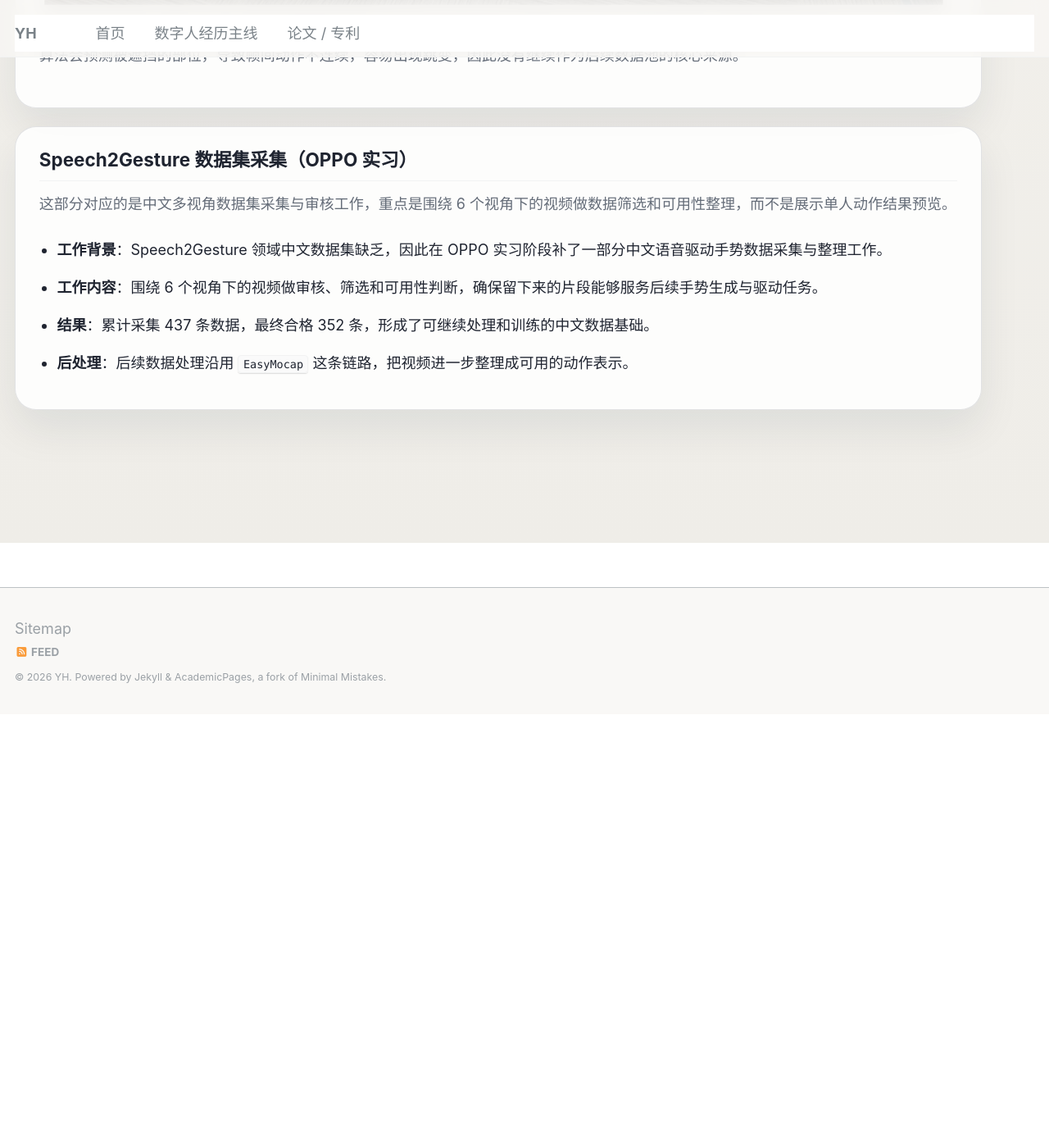
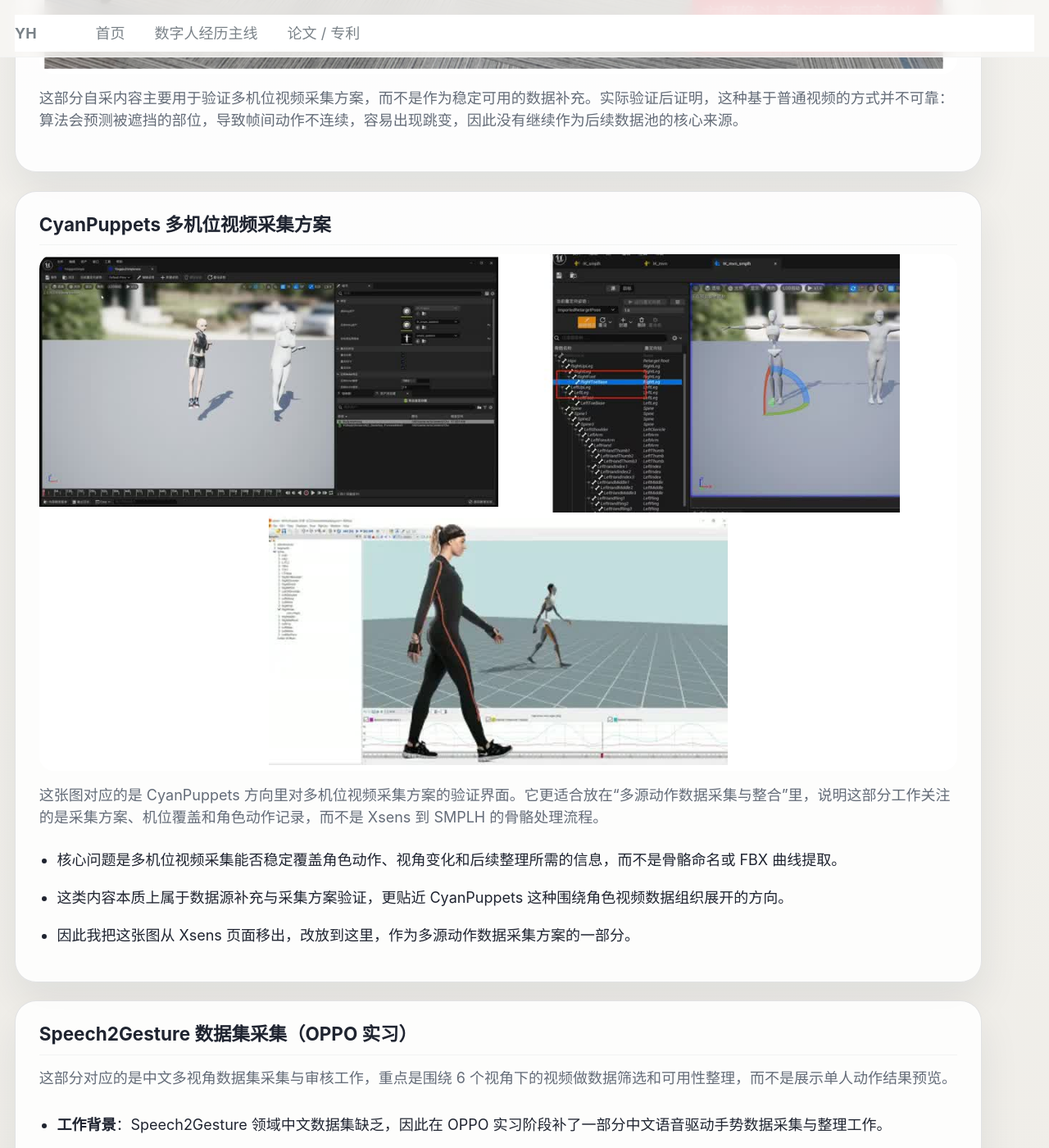
Before and after one commit to svitass/svitass.github.io, a Jekyll site: the page built from _portfolio/multi-source-motion-dataset-integration.md, in a window 1280 px wide and 1400 px high, scrolled down 2853 px. Shown: the whole window at 82% size. Built offline with Jekyll 4.4.1, drawn with Linux system fonts in a browser that asks for light colours; before the commit the page ends 3725 px from its top, so only the background shows below that; some of the changed text lies outside the part shown.

Commit message:
Move capture image from xsens to cyanpuppets

```diff
--- a/_portfolio/multi-source-motion-dataset-integration.md
+++ b/_portfolio/multi-source-motion-dataset-integration.md
@@ -16,6 +16,7 @@
       <div class="detail-chips">
         <span>MRI Hand Data</span>
         <span>Music2Dance</span>
+        <span>CyanPuppets</span>
         <span>Speech2Gesture</span>
         <span>OPPO Internship</span>
         <span>Dataset Integration</span>
@@ -40,6 +41,7 @@
     <ul class="detail-list">
       <li><strong>MRI 手部数据采集</strong>：重点关注手部动作和手型重建所需的高精度数据，价值在于能补充常规全身数据难以覆盖的手指细节和关节形态。</li>
       <li><strong>Music2Dance</strong>：持续汇总 AIST++、DanceWithMelody、PhantomDanceDataset、GDance 等公开舞蹈数据集，重点比较规模、风格和动作表示形式，并额外验证普通视频采集方案的边界。</li>
+      <li><strong>CyanPuppets</strong>：关注多机位视频采集方案在角色动作覆盖、视角切换和后续数据整理上的可行性，更偏向采集方案验证，而不是骨骼重定向或 FBX 处理。</li>
       <li><strong>Speech2Gesture</strong>：这部分对应我在 OPPO 实习参与的中文数据集采集工作，重点不是算法训练，而是围绕多视角视频做审核、筛选和可用性整理，为后续语音驱动手势任务准备可训练数据。</li>
     </ul>
   </section>
@@ -66,6 +68,19 @@
   </section>
 
   <section class="project-detail__block">
+    <h2>CyanPuppets 多机位视频采集方案</h2>
+    <div class="project-visual">
+      <img src="/images/projects/xsens-fbx-pipeline-cover.jpg" alt="CyanPuppets 多机位视频采集方案界面">
+      <p class="project-visual__caption">这张图对应的是 CyanPuppets 方向里对多机位视频采集方案的验证界面。它更适合放在“多源动作数据采集与整合”里，说明这部分工作关注的是采集方案、机位覆盖和角色动作记录，而不是 Xsens 到 SMPLH 的骨骼处理流程。</p>
+    </div>
+    <ul class="detail-list">
+      <li>核心问题是多机位视频采集能否稳定覆盖角色动作、视角变化和后续整理所需的信息，而不是骨骼命名或 FBX 曲线提取。</li>
+      <li>这类内容本质上属于数据源补充与采集方案验证，更贴近 CyanPuppets 这种围绕角色视频数据组织展开的方向。</li>
+      <li>因此我把这张图从 Xsens 页面移出，改放到这里，作为多源动作数据采集方案的一部分。</li>
+    </ul>
+  </section>
+
+  <section class="project-detail__block">
     <h2>Speech2Gesture 数据集采集（OPPO 实习）</h2>
     <p class="project-detail__lead">这部分对应的是中文多视角数据集采集与审核工作，重点是围绕 6 个视角下的视频做数据筛选和可用性整理，而不是展示单人动作结果预览。</p>
     <ul class="detail-list">
```
Also changed, not shown: _pages/about.md (+1 -1 lines), _portfolio/xsens-fbx-pipeline.md (+3 -3 lines).
